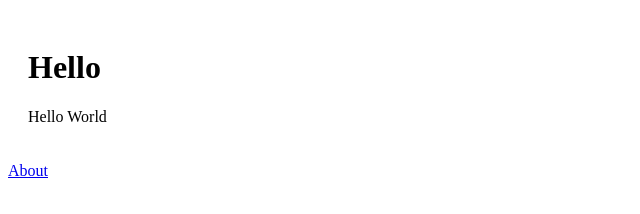
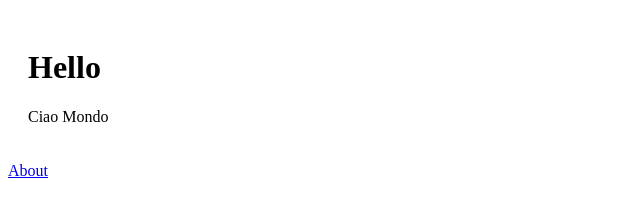
Before and after one commit to mmorgano/bug-free-funicular, a plain HTML site: page src/index.html in a window 1280 px wide. Shown: the full height of the page, 0-640 px from the left. Drawn offline with Linux system fonts and the light colour scheme.

Commit message:
Update index.html in new sample-branch

```diff
--- a/src/index.html
+++ b/src/index.html
@@ -18,7 +18,7 @@
     <div class="container">
         <div class="column">
             <h1>Hello</h1>
-            <p>Hello World</p>
+            <p>Ciao Mondo</p>
         </div>
         <div class="column">
             <h1>World</h1>
```
